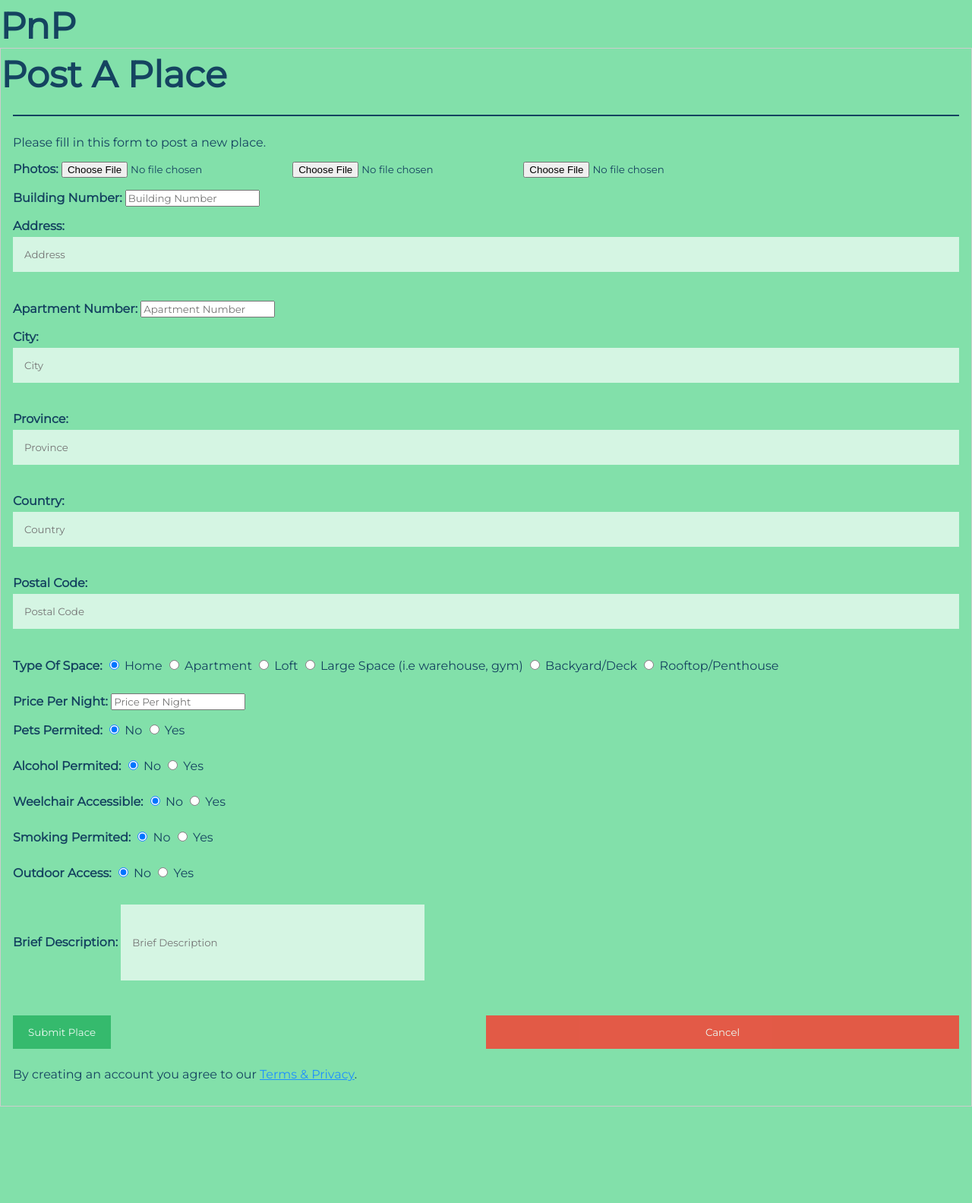
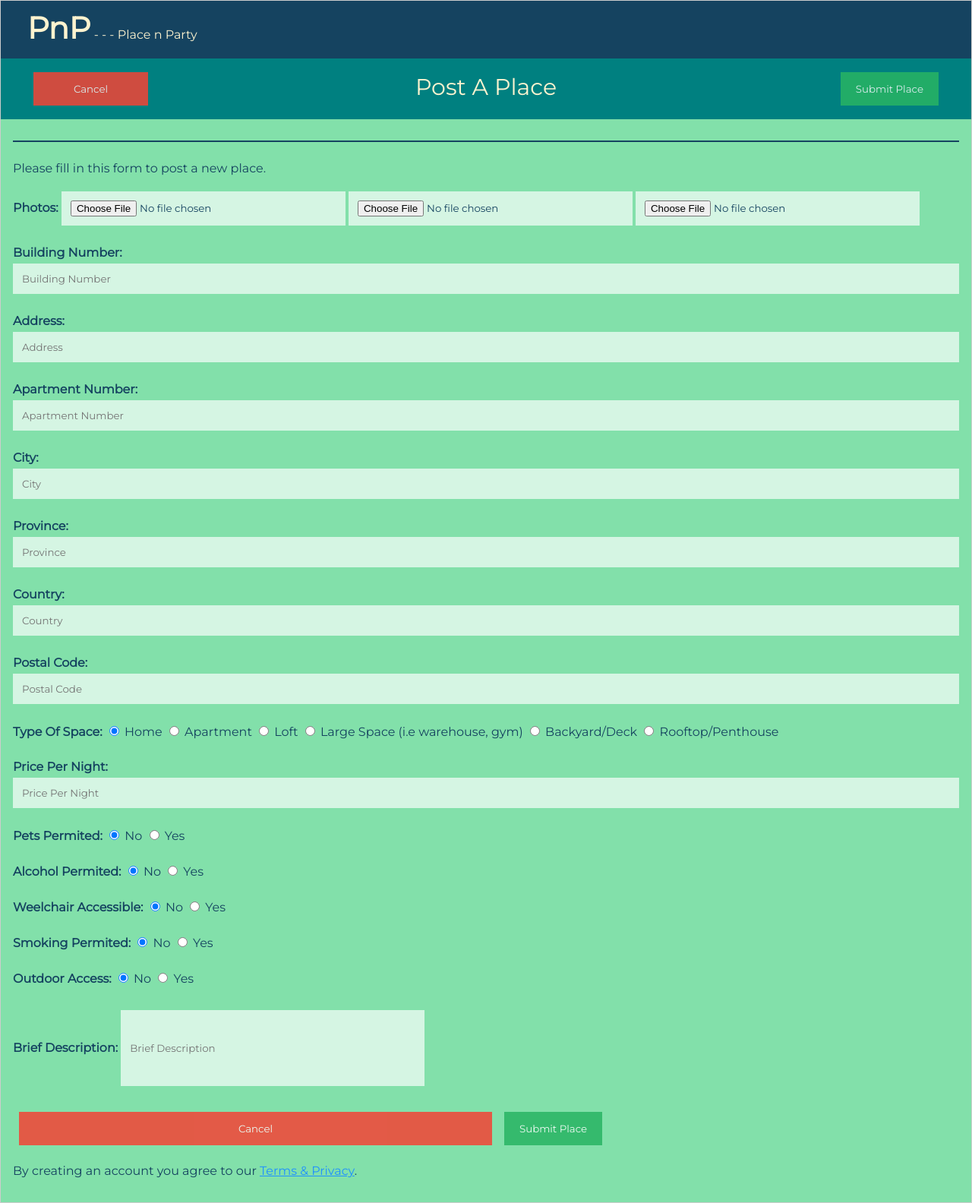
Before and after one commit to kyilmaz2421/PnP, a PHP site: page /post.html in a window 1280 px wide. Shown: the whole page at 76% size. Before the commit the page ends 1457 px from the top, so only its background shows below. Run offline with PHP 8.4, Linux system fonts and the light colour scheme.

Commit message:
Added visual consistency (header + nav bar) between all 4 pages

```diff
--- a/css/general.css
+++ b/css/general.css
@@ -24,13 +24,17 @@ header {
 }*/
 
 /* Full-width input fields */
-input[type=text], input[type=password], input[type=date], input[type=email], input[type=tel] {
+input[type=text], input[type=password], input[type=date], input[type=email], input[type=tel], input[type=number], input[type=file] {
   width: 100%;
-  padding: 15px;
-  margin: 5px 0 22px 0;
+  padding: 12px;
+  margin: 5px 0 10px 0;
   display: inline-block;
   border: none;
   background: #D5F5E3;
+}
+
+input[type=file] {
+  width: 30%;
 }
 
 input[type=text]:focus, input[type=password]:focus {
@@ -56,7 +60,7 @@ button {
   background-color: #28B463;
   color: white;
   padding: 14px 20px;
-  margin: 8px 0;
+  margin: 8px;
   border: none;
   cursor: pointer;
   opacity: 0.85;
@@ -106,7 +110,12 @@ header > p {
 }
 
 /* Float cancel and signup buttons and add an equal width */
-.cancelbtn, .signupbtn {
+.cancelbtn {
+  float: left;
+  width: 50%;
+}
+
+.signupbtn {
   float: right;
   width: 50%;
 }
@@ -145,10 +154,3 @@ i {
     width: 100%;
   }
 }
-
-/* Change styles for cancel button and signup button on extra small screens */
-@media screen and (max-width: 600px) {
-  body {
-    text-align: center;
-  }
-}
--- a/post.html
+++ b/post.html
@@ -17,13 +17,30 @@
 
 </head>
 <body>
-<nav>
+<!-- <nav>
     <h1>PnP</h1>
-</nav>
+</nav> -->
 <form action="php/create_place.php" method="post" style="border:1px solid #ccc">
-<div>
+<!-- <div>
     <h1>Post A Place</h1>
-</div>
+</div> -->
+<!-- NEW HEADER (CONSISTENT W/ OTHER PAGES): -->
+<header>
+  <h1>PnP</h1>
+  <p> - - - Place n Party</p>
+</header>
+
+    <section class="navBar">
+        <div class="leftRightNavBar">
+            <!-- <button id="backToView" class="backbtn"><i class="left"></i> Cancel</button> -->
+            <button type="button" class="cancelbtn">Cancel</button>
+        </div>
+        <div class="pageTitle">Post A Place</div>
+        <div class="leftRightNavBar" style="text-align: right">
+            <button type="submit" class="postbtn">Submit Place</button>
+        </div>
+    </section>
+
     <div class="container">
       <hr>
       <p>Please fill in this form to post a new place.</p>
```
Also changed, not shown: viewingPage.html (+7 -2 lines).
